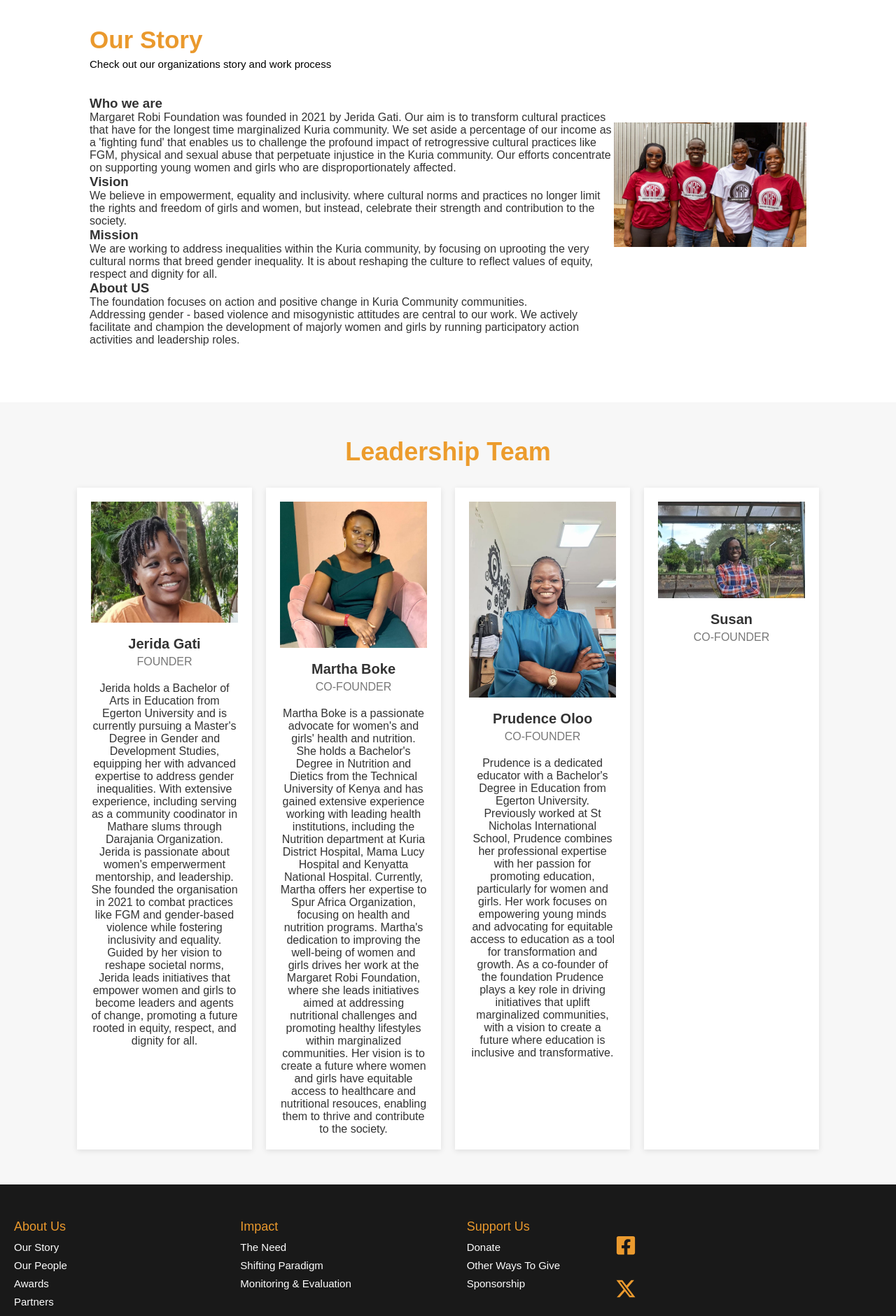
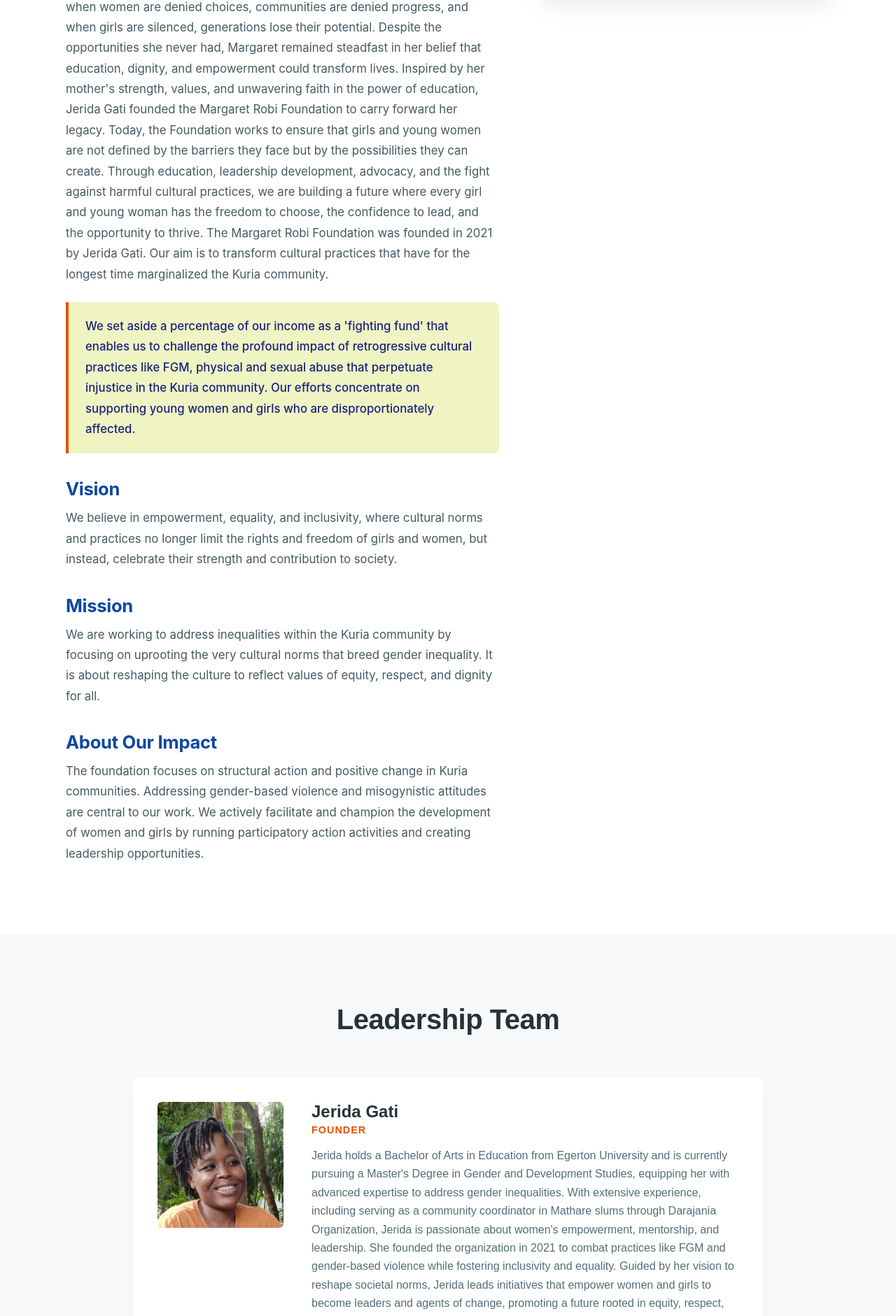
Before and after one commit to boyani-Otieno/gati-foundation, a React (Create React App) app: page /about in a window 1280 px wide. Shown: the part 497-2378 px from the top of the page at 70% size. Built offline with nearby package versions, Linux system fonts and the light colour scheme.

Commit message:
edit about page

```diff
--- a/src/components/about/About.jsx
+++ b/src/components/about/About.jsx
@@ -1,8 +1,8 @@
 import React from "react"
-import Back from "../common/Back"
-import Heading from "../common/Heading"
-import img from "../images/full-team.jpeg"
-import "./about.css"
+//import Back from "../common/Back"
+//import Heading from "../common/Heading"
+//import img from "../images/full-team.jpeg"
+import styles from "./about.module.css" // Successfully switched to localized modules
 
 const About = () => {
 
@@ -11,68 +11,87 @@ const About = () => {
       id: 1,
       name: "Jerida Gati",
       title: "Founder",
-      text: "Jerida holds a Bachelor of Arts in Education from Egerton University and is currently pursuing a Master's Degree in Gender and Development Studies, equipping her with advanced expertise to address gender inequalities. With extensive experience, including serving as a community coodinator in Mathare slums through Darajania Organization. Jerida is passionate about women's emperwerment mentorship, and leadership. She founded the organisation in 2021 to combat practices like FGM and gender-based violence while fostering inclusivity and equality. Guided by her vision to reshape societal norms, Jerida leads initiatives that empower women and girls to become leaders and agents of change, promoting a future rooted in equity, respect, and dignity for all.",
+      text: "Jerida holds a Bachelor of Arts in Education from Egerton University and is currently pursuing a Master's Degree in Gender and Development Studies, equipping her with advanced expertise to address gender inequalities. With extensive experience, including serving as a community coordinator in Mathare slums through Darajania Organization, Jerida is passionate about women's empowerment, mentorship, and leadership. She founded the organization in 2021 to combat practices like FGM and gender-based violence while fostering inclusivity and equality. Guided by her vision to reshape societal norms, Jerida leads initiatives that empower women and girls to become leaders and agents of change, promoting a future rooted in equity, respect, and dignity for all.",
       image: "/images/jeda.jpeg",
     },
     {
       id: 2,
       name: "Martha Boke",
       title: "Co-Founder",
-      text: "Martha Boke is a passionate advocate for women's and girls' health and nutrition. She holds a Bachelor's Degree in Nutrition and Dietics from the Technical University of Kenya and has gained extensive experience working with leading health institutions, including the Nutrition department at Kuria District Hospital, Mama Lucy Hospital  and Kenyatta National Hospital. Currently, Martha offers her expertise to Spur Africa Organization, focusing on health and nutrition programs. Martha's dedication to improving the well-being of women and girls drives her work at the Margaret Robi Foundation, where she leads initiatives aimed at addressing nutritional challenges and promoting healthy lifestyles within marginalized communities. Her vision is to create a future where women and girls have equitable access to healthcare and nutritional resouces, enabling them to thrive and contribute to the society.",
+      text: "Martha Boke is a passionate advocate for women's and girls' health and nutrition. She holds a Bachelor's Degree in Nutrition and Dietetics from the Technical University of Kenya and has gained extensive experience working with leading health institutions, including the Nutrition department at Kuria District Hospital, Mama Lucy Hospital, and Kenyatta National Hospital. Currently, Martha offers her expertise to Spur Africa Organization, focusing on health and nutrition programs. Martha's dedication to improving the well-being of women and girls drives her work at the Margaret Robi Foundation, where she leads initiatives aimed at addressing nutritional challenges and promoting healthy lifestyles within marginalized communities. Her vision is to create a future where women and girls have equitable access to healthcare and nutritional resources, enabling them to thrive and contribute to society.",
       image: "/images/boke.jpeg",
     },
     {
       id: 3,
       name: "Prudence Oloo",
       title: "Co-Founder",
-      text: "Prudence is a dedicated educator with a Bachelor's Degree in Education from Egerton University. Previously worked at St Nicholas International School, Prudence combines her professional expertise with her passion for promoting education, particularly for women and girls. Her work focuses on empowering young minds and advocating for equitable access to education as a tool for transformation and growth. As a co-founder of the foundation Prudence plays a key role in driving initiatives that uplift marginalized communities, with a vision to create a future where education is inclusive and transformative.",
+      text: "Prudence is a dedicated educator with a Bachelor's Degree in Education from Egerton University. Previously having worked at St Nicholas International School, Prudence combines her professional expertise with her passion for promoting education, particularly for women and girls. Her work focuses on empowering young minds and advocating for equitable access to education as a tool for transformation and growth. As a co-founder of the foundation, Prudence plays a key role in driving initiatives that uplift marginalized communities, with a vision to create a future where education is inclusive and transformative.",
       image: "/images/prudence.jpeg",
     },
     {
-      id: 3,
+      id: 4, // Cleaned duplicate id bug
       name: "Susan",
       title: "Co-Founder",
+      text: "Co-founder of the Margaret Robi Foundation, dedicated to collaborative strategic planning, local community advocacy, and driving long-term socio-economic progress for women and marginalized families across the region.",
       image: "/images/susan.jpeg",
     },
   ];
 
   return (
     <>
-      <section className='about'>
-        <Back name='About Us' title='About Us - Who We Are?' cover={img} />
-        <div className='container flex mtop'>
-          <div className='left row'>
-            <Heading title='Our Story' subtitle='Check out our organizations story and work process' />
-             <h3>Who we are</h3>
-            Margaret Robi Foundation was founded in 2021 by Jerida Gati. Our aim is to transform cultural practices that have for the longest time marginalized Kuria community.
+      <section className={styles.aboutSection}>
+        <div className={styles.storyContainer}>
+          <div className={styles.leftRow}>
+            <h1>About Us</h1>
+            <h3>Who is Margaret Robi</h3>
+            <p className={styles.storyText}>
+              Margaret Robi was a woman of extraordinary courage, resilience, and hope. Raised in the Kuria community, she experienced firsthand the realities that continue to limit the lives of many girls and women today, including Female Genital Mutilation (FGM), gender discrimination, and the denial of educational opportunities. Yet she refused to believe that a girl's future should be determined by her circumstances, culture, or gender. She understood that when women are denied choices, communities are denied progress, and when girls are silenced, generations lose their potential. Despite the opportunities she never had, Margaret remained steadfast in her belief that education, dignity, and empowerment could transform lives.
 
+Inspired by her mother's strength, values, and unwavering faith in the power of education, Jerida Gati founded the Margaret Robi Foundation to carry forward her legacy. Today, the Foundation works to ensure that girls and young women are not defined by the barriers they face but by the possibilities they can create. Through education, leadership development, advocacy, and the fight against harmful cultural practices, we are building a future where every girl and young woman has the freedom to choose, the confidence to lead, and the opportunity to thrive.
+              The Margaret Robi Foundation was founded in 2021 by Jerida Gati. Our aim is to transform cultural practices that have for the longest time marginalized the Kuria community.
+            </p>
+
+            <div className={styles.highlightBlock}>
+              <p className={styles.storyText}>
                 We set aside a percentage of our income as a 'fighting fund' that enables us to challenge the profound impact of retrogressive cultural practices like FGM, physical and sexual abuse that perpetuate injustice in the Kuria community. Our efforts concentrate on supporting young women and girls who are disproportionately affected.
+              </p>
+            </div>
+
             <h3>Vision</h3>
-We believe in empowerment, equality and inclusivity. where cultural norms and practices no longer limit the rights and freedom of girls and women, but instead, celebrate their strength and contribution to the society.
+            <p className={styles.storyText}>
+              We believe in empowerment, equality, and inclusivity, where cultural norms and practices no longer limit the rights and freedom of girls and women, but instead, celebrate their strength and contribution to society.
+            </p>
+
             <h3>Mission</h3>
- We are working to address inequalities within the Kuria community, by focusing on uprooting the very cultural norms that breed gender inequality. It is about reshaping the culture to reflect values of equity, respect and dignity for all.
- <h3>About US</h3>
-The foundation focuses on action and positive change in Kuria Community communities. Addressing gender - based violence and misogynistic attitudes are central to our work.
-We actively facilitate and champion the development of majorly women and girls by running participatory action activities and leadership roles.
+            <p className={styles.storyText}>
+              We are working to address inequalities within the Kuria community by focusing on uprooting the very cultural norms that breed gender inequality. It is about reshaping the culture to reflect values of equity, respect, and dignity for all.
+            </p>
 
+            <h3>About Our Impact</h3>
+            <p className={styles.storyText}>
+              The foundation focuses on structural action and positive change in Kuria communities. Addressing gender-based violence and misogynistic attitudes are central to our work. We actively facilitate and champion the development of women and girls by running participatory action activities and creating leadership opportunities.
+            </p>
           </div>
-          <div className='right row'>
-            <img src='./full-team.jpeg' alt='' />
+
+          <div className={styles.rightRow}>
+            <img src='./full-team.jpeg' alt='Margaret Robi Foundation Team Gathering' className={styles.sideHeroImage} />
           </div>
         </div>
       </section>
 
-      <section className="team-section">
+      <section className={styles.teamSection}>
         <h2>Leadership Team</h2>
-      <div className="team-container">
+        <div className={styles.teamContainer}>
           {teamMembers.map((member) => (
-          <div key={member.id} className="team-member">
-            <div className="member-image">
-              <img src={member.image} alt={member.name} />
+            <div key={member.id} className={styles.teamMemberCard}>
+              <div className={styles.memberImageWrapper}>
+                <img src={member.image} alt={member.name} className={styles.memberImg} />
               </div>
-            <h3>{member.name}</h3>
-            <p className="abt-text">{member.title}</p>
-            <p>{member.text}</p>
+              <div className={styles.memberInfoWrapper}>
+                <h3 className={styles.memberName}>{member.name}</h3>
+                <span className={styles.memberTitle}>{member.title}</span>
+                <p className={styles.memberBio}>{member.text}</p>
+              </div>
             </div>
           ))}
         </div>
--- a/src/components/about/about.css
+++ /dev/null
@@ -1,89 +0,0 @@
-.about {
-  margin-bottom: 80px;
-}
-.about .heading {
-  text-align: left;
-  width: 100%;
-  margin-bottom: 30px;
-}
-.about p {
-  font-size: 15px;
-  padding-right: 30px;
-  margin-bottom: 20px;
-  line-height: 30px;
-}
-@media screen and (max-width: 768px) {
-  .about .container {
-    flex-direction: column;
-  }
-  .about p {
-    padding: 0;
-  }
-  .about .container img {
-    margin-top: 50px;
-  }
-}
-
-/* TeamSection.css */
-.team-section {
-  padding: 50px 20px;
-  text-align: center;
-  background-color: #f7f7f7;
-}
-
-.team-section h2 {
-  font-size: 36px;
-  color: #ec9c2d;
-  margin-bottom: 30px;
-}
-
-.team-container {
-  display: flex;
-  justify-content: center;
-  flex-wrap: wrap;
-  gap: 20px;
-}
-
-.team-member {
-  background-color: white;
-  padding: 20px;
-  box-shadow: 0 2px 8px rgba(0, 0, 0, 0.1);
-  width: 250px;
-  transition: transform 0.3s ease;
-}
-
-.team-member:hover {
-  transform: translateY(-10px);
-}
-
-.member-image img {
-  width: 100%;
-  height: auto;
-  border-radius: 0px;
-}
-
-.team-member h3 {
-  font-size: 20px;
-  margin: 15px 0 5px;
-  color: #333;
-}
-
-.abt-text {
-  font-size: 16px;
-  color: #777;
-  text-transform: uppercase;
-  margin-bottom: 20px;
-}
-
-/* Responsive design */
-@media (max-width: 768px) {
-  .team-container {
-    flex-direction: column;
-    align-items: center;
-  }
-
-  .team-member {
-    width: 100%;
-    max-width: 300px;
-  }
-}
--- /dev/null
+++ b/src/components/about/about.module.css
@@ -0,0 +1,199 @@
+/* --- Global Container & Section Layouts --- */
+.aboutSection {
+  background-color: #ffffff;
+  padding-bottom: 80px;
+  font-family: -apple-system, BlinkMacSystemFont, "Segoe UI", Roboto, Arial, sans-serif;
+  color: #263238;
+}
+
+.storyContainer {
+  max-width: 1140px;
+  margin: 60px auto 0 auto;
+  padding: 0 24px;
+  display: flex;
+  gap: 60px;
+  align-items: flex-start;
+}
+
+.leftRow {
+  flex: 1.2;
+}
+
+.rightRow {
+  flex: 0.8;
+  position: sticky;
+  top: 40px;
+}
+
+/* --- Typography Styles --- */
+.storyContainer h3 {
+  font-size: 1.6rem;
+  font-weight: 700;
+  color: #0d47a1; /* Trustworthy Deep Blue */
+  margin: 35px 0 12px 0;
+  letter-spacing: -0.3px;
+}
+
+.storyContainer h3:first-of-type {
+  margin-top: 20px;
+}
+
+.storyText {
+  font-size: 1.05rem;
+  line-height: 1.75;
+  color: #455a64;
+  margin-bottom: 20px;
+}
+
+/* --- Feature Spotlight Block --- */
+.highlightBlock {
+  background-color: #f0f4c3; /* Soft accent background tint */
+  border-left: 4px solid #e65100; /* Serious, urgent action orange */
+  padding: 20px 24px;
+  border-radius: 0 8px 8px 0;
+  margin: 25px 0;
+}
+
+.highlightBlock .storyText {
+  color: #1a237e;
+  font-weight: 500;
+  margin-bottom: 0;
+}
+
+/* --- Images --- */
+.sideHeroImage {
+  width: 100%;
+  height: auto;
+  border-radius: 8px;
+  box-shadow: 0 15px 35px rgba(0, 0, 0, 0.08);
+  object-fit: cover;
+}
+
+/* --- Leadership Section Layout --- */
+.teamSection {
+  padding: 100px 24px;
+  background-color: #f8f9fa;
+}
+
+.teamSection h2 {
+  font-size: 2.5rem;
+  font-weight: 800;
+  color: #263238;
+  text-align: center;
+  margin-bottom: 60px;
+  letter-spacing: -0.5px;
+}
+
+.teamContainer {
+  max-width: 900px; /* Kept focused and highly readable */
+  margin: 0 auto;
+  display: flex;
+  flex-direction: column;
+  gap: 40px;
+}
+
+/* --- Individual Profile Cards --- */
+.teamMemberCard {
+  background-color: #ffffff;
+  border-radius: 8px;
+  padding: 35px;
+  box-shadow: 0 4px 20px rgba(0, 0, 0, 0.03);
+  display: flex;
+  gap: 40px;
+  align-items: flex-start;
+  transition: transform 0.3s ease, box-shadow 0.3s ease;
+}
+
+.teamMemberCard:hover {
+  transform: translateY(-4px);
+  box-shadow: 0 12px 30px rgba(0, 0, 0, 0.06);
+}
+
+.memberImageWrapper {
+  flex: 0 0 180px;
+}
+
+.memberImg {
+  width: 180px;
+  height: 180px;
+  object-fit: cover;
+  border-radius: 6px;
+  display: block;
+}
+
+.memberInfoWrapper {
+  flex: 1;
+}
+
+.memberName {
+  font-size: 1.5rem;
+  font-weight: 700;
+  color: #263238;
+  margin: 0 0 4px 0;
+}
+
+.memberTitle {
+  font-size: 0.9rem;
+  font-weight: 700;
+  color: #e65100;
+  text-transform: uppercase;
+  letter-spacing: 1px;
+  margin-bottom: 16px;
+  display: block;
+}
+
+.memberBio {
+  font-size: 1rem;
+  line-height: 1.65;
+  color: #546e7a;
+  margin: 0;
+}
+
+/* --- Legacy Profile Section Additions --- */
+.legacyBlock {
+  background-color: #f8f9fa;
+  border-radius: 8px;
+  padding: 30px;
+  margin: 30px 0;
+  border-left: 4px solid #0d47a1;
+}
+
+.legacyBlock h4 {
+  font-size: 1.25rem;
+  font-weight: 700;
+  color: #0d47a1;
+  margin: 0 0 10px 0;
+}
+
+.legacyBlock p {
+  font-style: italic;
+  font-size: 1rem;
+  line-height: 1.65;
+  color: #37474f;
+  margin: 0;
+}
+
+/* --- Responsive Media Rules --- */
+@media screen and (max-width: 992px) {
+  .storyContainer {
+    flex-direction: column;
+    gap: 40px;
+  }
+
+  .rightRow {
+    position: static;
+    width: 100%;
+  }
+
+  .teamMemberCard {
+    flex-direction: column;
+    align-items: center;
+    text-align: center;
+    padding: 30px 20px;
+    gap: 24px;
+  }
+
+  .memberImageWrapper {
+    flex: none;
+  }
+}
```
Lines whose indentation alone changed are shown as unchanged.
